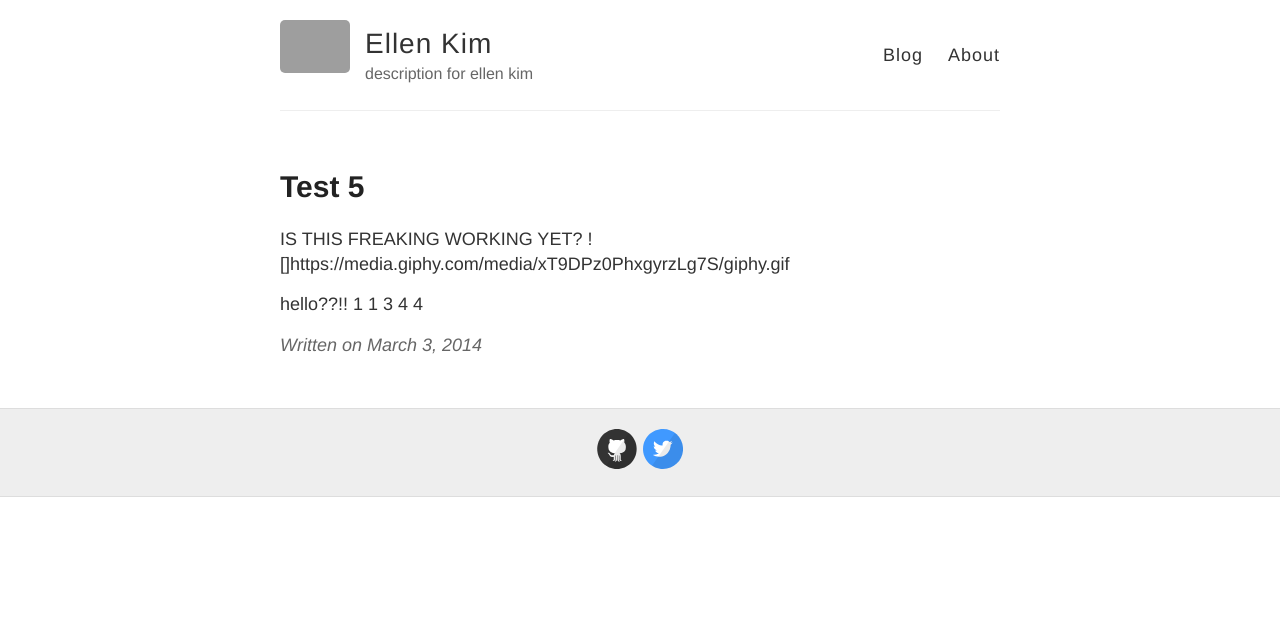
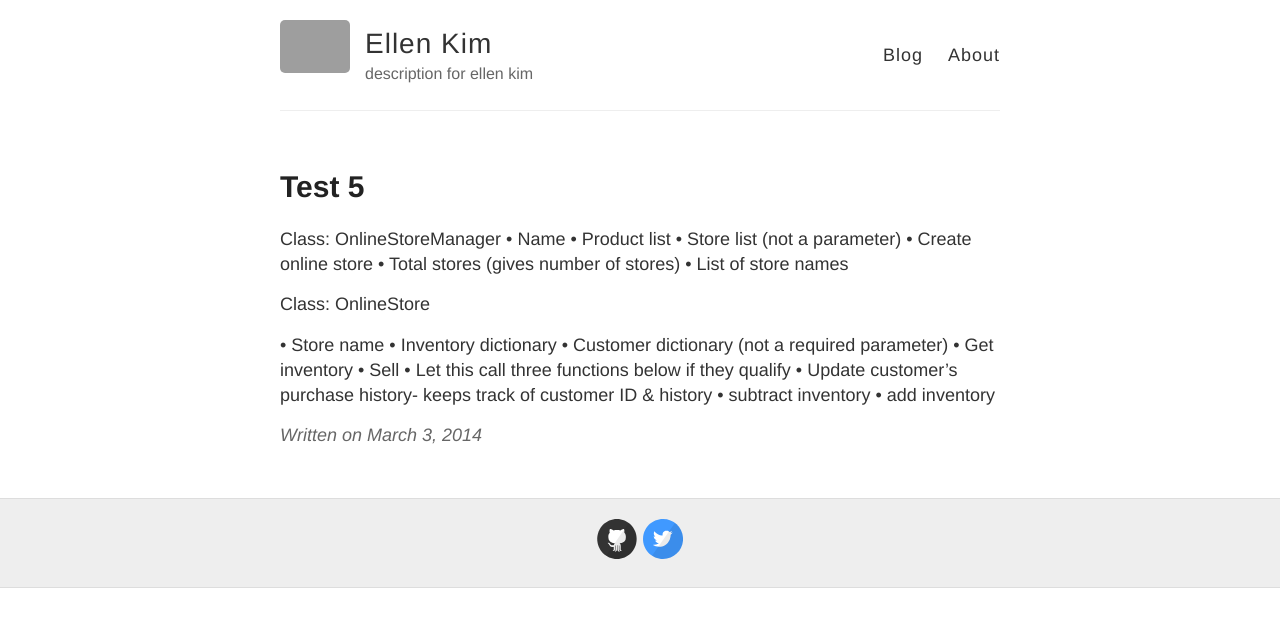
Before and after one commit to Lnkiim/Lnkiim.github.io, a Jekyll site: the page built from _posts/2014-3-3-Hello-World.md, in a window 1280 px wide. Shown: the top 627 px of the page. Built offline with Jekyll 4.4.1, drawn with Linux system fonts in a browser that asks for light colours; grey boxes are pictures that could not be loaded.

Commit message:
Update 2014-3-3-Hello-World.md

```diff
--- a/_posts/2014-3-3-Hello-World.md
+++ b/_posts/2014-3-3-Hello-World.md
@@ -3,13 +3,23 @@ layout: post
 title: Test 5
 ---
 
-IS THIS FREAKING WORKING YET?
-![]https://media.giphy.com/media/xT9DPz0PhxgyrzLg7S/giphy.gif
+Class: OnlineStoreManager
+•	Name
+•	Product list
+•	Store list (not a parameter)
+•	Create online store
+•	Total stores (gives number of stores)
+•	List of store names
 
 
-hello??!!
-1
-1
-3
-4
-4
+Class: OnlineStore
+
+•	Store name
+•	Inventory dictionary
+•	Customer dictionary (not a required parameter)
+•	Get inventory
+•	Sell
+•	Let this call three functions below if they qualify
+•	Update customer’s purchase history- keeps track of customer ID & history
+•	subtract inventory
+•	add inventory
```
